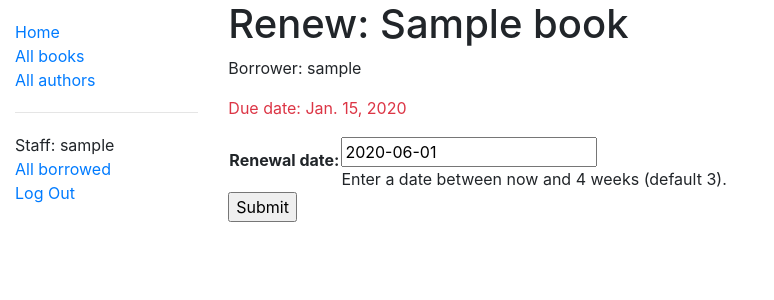
After one commit to dev-jochland/library, a Django app: page /catalog/book/00000000-0000-0000-0000-000000000001/renew in a window 1280 px wide. The commit adds this page. Shown: the top 300 px of the page, without its empty margins (0-774 px from the left). Run offline with Django 3.2, Linux system fonts and the light colour scheme; a user stored in the database is signed in; tables that the repository leaves empty hold one stand-in row (values such as "Sample post"); some libraries are stand-ins or nearby versions.

Commit message:
Added permissions and created a staff only view

```diff
--- a/catalog/admin.py
+++ b/catalog/admin.py
@@ -47,7 +47,7 @@ class BookInstanceAdmin(admin.ModelAdmin):
     # To be able to filter which items are displayed based on that model specific field,
     # You do this by listing those fields in the list_filter attribute
     list_filter = ('status', 'due_back')
-    list_display = ('book', 'status', 'due_back', 'id')
+    list_display = ('book', 'status', 'borrower', 'due_back', 'id')
 
     # I added "sections" to group related model information within the detail form,
     # using the fieldsets attribute. Each section has its own title (or None, if you don't
@@ -57,7 +57,7 @@ class BookInstanceAdmin(admin.ModelAdmin):
             'fields': ('book', 'imprint', 'id')
         }),
         ('Availability', {
-            'fields': ('status', 'due_back')
+            'fields': ('status', 'due_back', 'borrower')
         }),
     )
 
--- /dev/null
+++ b/catalog/forms.py
@@ -0,0 +1,102 @@
+from django.forms import ModelForm
+from django import forms
+import datetime
+from django.core.exceptions import ValidationError
+from django.utils.translation import ugettext_lazy
+from .models import BookInstance
+
+
+# Creating a Form class using this (forms.Form) approach described below is very
+# flexible, allowing you to create whatever sort of form page you like and associate
+# it with any model or models.
+
+
+class RenewBookForm(forms.Form):
+    renewal_date = forms.DateField(
+        help_text="Enter a date between now and 4 weeks (default 3).")
+
+# Django provides numerous places where you can validate your data. The easiest way to
+# validate a single field is to override the method clean_<fieldname>() for the field
+# you want to check
+    def clean_renewal_date(self):
+        data = self.cleaned_data['renewal_date']
+
+        # check if a date is not in the past.
+        if data < datetime.date.today():
+            raise ValidationError(ugettext_lazy(
+                'Invalid date: Renewal in past'))
+
+        # check if a date is in the allowed range (+4 weeks from today).
+        if data > datetime.date.today() + datetime.timedelta(weeks=4):
+            raise ValidationError(ugettext_lazy(
+                'Invalid date: Renewal more than 4 weeks ahead'))
+
+        # Remember to always return the cleaned data
+        return data
+
+
+# However, if you just need a form to map the fields of a single model then your model will
+# already define most of the information that you need in your form: fields, labels, help
+# text and so on. Rather than recreating the model definitions in your form, it is easier
+# to use the ModelForm helper class to create the form from your model. This ModelForm can
+# then be used within your views in exactly the same way as an ordinary Form.
+
+
+class RenewBookModelForm(ModelForm):
+    def clean_due_back(self):
+        data = self.cleaned_data['due_back']
+
+        # Check if a date is not in the past.
+        if data < datetime.date.today():
+            raise ValidationError(ugettext_lazy('Invalid date - renewal in past'))
+
+        # Check if a date is in the allowed range (+4 weeks from today).
+        if data > datetime.date.today() + datetime.timedelta(weeks=4):
+            raise ValidationError(ugettext_lazy('Invalid date - renewal more than 4 weeks ahead'))
+
+        # Remember to always return the cleaned data.
+        return data
+
+    class Meta:
+        model = BookInstance
+
+        # you can include all fields using fields = '__all__', or you can use exclude (instead of
+        # fields) to specify the fields not to include from the model
+        fields = ['due_back']
+
+        # Field 'due_back' in models.py didn't define any of the model definition overridden below.
+        # The rest of the information comes from the model field definitions
+        # (e.g. labels, widgets, help text, error messages). If these aren't quite right, then
+        # override them in class Meta here as done below, specifying a dictionary containing
+        # the field to change and its new value
+        labels = {'due_back': ugettext_lazy('Renewal date')}
+        help_texts = {'due_back': ugettext_lazy('Enter a date between now and 4 weeks (default 3).')}
+
+
+# ARGUMENTS COMMON TO MOST FIELDS
+# 1. required: If True, the field may not be left blank or given a None value. Fields are
+# required by default, so you would set required=False to allow blank values in the form.
+
+# 2. label: The label to use when rendering the field in HTML. If a label is not specified,
+# Django will create one from the field name by capitalizing the first letter and replacing
+# underscores with spaces (e.g. Renewal date).
+
+# 3. label_suffix: By default, a colon is displayed after the label (e.g. Renewal date:).
+# This argument allows you to specify a different suffix containing other character(s).
+
+# 4. initial: The initial value for the field when the form is displayed.
+
+# 5. widget: The display widget to use.
+
+# 6. help_text (as seen in the example above): Additional text that can be displayed in
+# forms to explain how to use the field.
+
+# 7. error_messages: A list of error messages for the field. You can override these with
+# your own messages if needed.
+
+# 8. validators: A list of functions that will be called on the field when it is validated.
+
+# 9. localize: Enables the localization of form data input (see link for more information).
+
+# 10. disabled: The field is displayed but its value cannot be edited if this is True. The
+# default is False.
--- a/catalog/templates/base.html
+++ b/catalog/templates/base.html
@@ -19,6 +19,33 @@
                       <li><a href="{% url 'catalog:book-list' %}">All books</a></li>
                       <li><a href="{% url 'catalog:author-list' %}">All authors</a></li>
                   </ul>
+
+                   <ul class="sidebar-nav">
+                      {% if user.is_authenticated and user.is_authenticated != user.is_staff %}
+                          <li>User: {{ user.get_username }}</li>
+                          <li><a href="{% url 'catalog:my-borrowed' %}">My Borrowed</a></li>
+                          <li><a href="{% url 'logout' %}?next={{ request.path }}">Log Out</a></li>
+                      {% else %}
+                          {% if user.is_staff %}
+
+                          {% else %}
+                              <li>
+                                  <a href="{% url 'login' %}?next={{ request.path }}">Log In</a>
+                              </li>
+                          {%  endif %}
+                      {% endif %}
+                   </ul>
+
+                  {% if user.is_authenticated and user.is_staff %}
+                      <hr />
+                      <ul class="sidebar-nav">
+                          <li>Staff: {{ user.get_username }}</li>
+                          {% if perms.catalog.can_mark_returned %}
+                              <li><a href="{% url 'catalog:all-borrowed' %}">All borrowed</a></li>
+                          {% endif %}
+                          <li><a href="{% url 'logout' %}?next={{ request.path }}">Log Out</a></li>
+                      </ul>
+                  {% endif %}
               {% endblock %}
           </div>
 
--- /dev/null
+++ b/catalog/templates/catalog/book_renew_librarian.html
@@ -0,0 +1,29 @@
+{% extends "base.html" %}
+
+{% block title %}
+    <title>
+        Renew Date
+    </title>
+{% endblock %}
+
+{% block content %}
+    <h1>Renew: {{ book_instance.book.title }}</h1>
+    <p>Borrower: {{ book_instance.borrower }}</p>
+    <p{% if book_instance.is_overdue %} class="text-danger"{% endif %}>Due date: {{ book_instance.due_back }}</p>
+
+    <!--an empty action as shown below, means that the form data will be posted back to the current URL of the page
+    (which is what I want!).
+
+{#    Using {{ form.as_table }} as shown below, each field is rendered as a table row. You can also render each field#}
+{#    as a list item (using {{ form.as_ul }} ) or as a paragraph (using {{ form.as_p }}).#}
+
+    It is also possible to have complete control over the rendering of each part of the form, by indexing its
+    properties using dot notation.-->
+    <form action="" method="post">
+        {% csrf_token %}
+        <table>
+            {{ form.as_table }}
+        </table>
+        <input type="submit" value="Submit">
+    </form>
+{% endblock %}
--- a/catalog/urls.py
+++ b/catalog/urls.py
@@ -7,6 +7,9 @@ urlpatterns = [
     path('books/', views.BookListView.as_view(), name='book-list'),
     path('books/<int:pk>/', views.BookDetailView.as_view(), name='book-detail'),
     path('authors/', views.AuthorListView.as_view(), name='author-list'),
-    path('authors/<int:pk>', views.AuthorDetailView.as_view(), name='author-detail')
+    path('authors/<int:pk>', views.AuthorDetailView.as_view(), name='author-detail'),
+    path('mybooks/', views.LoanedBooksByUserListView.as_view(), name='my-borrowed'),
+    path('borrowed/', views.LoanedBooksAllListView.as_view(), name='all-borrowed'),
+    path('book/<uuid:pk>/renew', views.renew_book_librarian, name='renew-book-librarian'),
 
 ]
--- a/catalog/views.py
+++ b/catalog/views.py
@@ -1,6 +1,13 @@
-from django.shortcuts import render
+import datetime
+
+from django.shortcuts import render, get_object_or_404
 from .models import Author, Book, BookInstance, Genre, Language
 from django.views import generic
+from django.contrib.auth.mixins import LoginRequiredMixin, PermissionRequiredMixin
+from django.http import HttpResponseRedirect
+from django.urls import reverse
+from .forms import RenewBookModelForm, RenewBookForm
+from django.contrib.auth.decorators import permission_required
 
 
 # Create your views here.
@@ -84,3 +91,140 @@ class AuthorListView(generic.ListView):
 # Using the default template name(author_detail.html) as well as context name{{author}} here
 class AuthorDetailView(generic.DetailView):
     model = Author
+
+# You can get information about the currently logged in user in templates with the {{ user }}
+# template variable (this is added to the template context by default when you set up the
+# project. Typically you will first test against the {{ user.is_authenticated }} template
+# variable to determine whether the user is eligible to see specific content. To demonstrate
+# this, next i'll update our sidebar to display a "Login" link if the user is logged out, and
+# a "Logout" link if they are logged in. in 'base.html' Note also how I appended ?next={{request.path}}
+# to the end of the URLs, what this does is, after the user has successfully logged in/out,
+# the views will use this "next" value to redirect the user back to the page where they first
+# clicked the login/logout link
+
+
+# The easiest way to restrict access to logged-in users in your class-based views is to derive from
+# LoginRequiredMixin
+
+# from django.contrib.auth.mixins import LoginRequiredMixin
+# class MyView(LoginRequiredMixin, View):
+#     login_url = '/login/'
+#     redirect_field_name = 'redirect_to'
+
+
+# view for getting the list of all books that have been loaned to the current user
+class LoanedBooksByUserListView(LoginRequiredMixin, generic.ListView):
+    """Generic class-based view listing books on loan to current user."""
+    model = BookInstance
+    # Using a different template_name, rather than using the default, because we may end
+    # up having a few different lists of BookInstance records, with different views and
+    # templates.
+    template_name = 'catalog/bookinstance_list_borrowed_user.html'
+    paginate_by = 10
+
+    # In order to restrict query to just the BookInstance objects for the current user,
+    # I re-implement get_queryset() as below. Note that "o" is the stored code for "on loan"
+    # and I order by the due_back date so that the oldest items are displayed first.
+    def get_queryset(self):
+        return BookInstance.objects.filter(
+            borrower=self.request.user).filter(
+            status__exact='o').order_by(
+            'due_back')
+
+# TEMPLATE: The current user's permissions are stored in a template variable called {{ perms }}.
+# One can check whether the current user has a particular permission using the specific variable
+# name within the associated Django "app" — e.g. {{ perms.catalog.can_mark_returned }}
+# ==> ([can_marked_returned] was define in models.py) will be True if the user has this permission,
+# and False otherwise. We typically test for the permission using the template {% if %}
+
+
+# VIEWS: Permissions can be tested in function view using the permission_required decorator or in a
+# class-based view using the PermissionRequiredMixin.
+
+
+# FUNCTION based view with two hypothetical permissions declared in models.py
+# from django.contrib.auth.decorators import permission_required
+# @permission_required('catalog.can_mark_returned')
+# @permission_required('catalog.can_edit')
+# def my_view(request):
+#     ...
+
+
+# CLASS based view with two hypothetical permissions declared in models.py
+# from django.contrib.auth.mixins import PermissionRequiredMixin
+# class MyView(PermissionRequiredMixin, View):
+#    permission_required = 'catalog.can_mark_returned'
+
+    # Or multiple permissions
+#    permission_required = ('catalog.can_mark_returned', 'catalog.can_edit')
+
+
+# To restrict a particular view to only librarians aka staff alone, can be
+# achieved using the @staff_member_required for function view or use the
+# PermissionRequiredMixin for class views with the common default template
+# variable called {{user.is_staff}}
+
+
+# To test this permission locally, don't forget to give your librarian a 'staff'
+# and 'Set Book as returned' permissions from admin.
+class LoanedBooksAllListView(PermissionRequiredMixin, generic.ListView):
+    """Generic class-based view listing all books on loan. Only visible to users with can_mark_returned permission."""
+    model = BookInstance
+    permission_required = 'catalog.can_mark_returned'
+    template_name = 'catalog/bookinstance_list_borrowed_all.html'
+    paginate_by = 10
+
+    def get_queryset(self):
+        return BookInstance.objects.filter(status__exact='o').order_by('due_back')
+
+# the view has to render the default form when it is first called and then either re-render
+# it with error messages if the data is invalid, or process the data and redirect to a new
+# page if the data is valid. In order to perform these different actions, the view has to be
+# able to know whether it is being called for the first time to render the default form, or
+# a subsequent time to validate data.
+
+# For forms that use a POST request to submit information to the server, the most common
+# pattern is for the view to test against the POST request type (if request.method == 'POST':)
+# to identify form validation requests and GET (using an else condition) to identify the
+# initial form creation request.
+
+
+@permission_required('catalog.can_renew')
+def renew_book_librarian(request, pk):
+
+    # get_object_or_404() Returns a specified object from a model based on its primary key value,
+    # and raises an Http404 exception (not found) if the record does not exist.
+    book_instance = get_object_or_404(BookInstance, pk=pk)
+
+    # If this is a POST request then process the Form Data
+    if request.method == 'POST':
+
+        # Create a form instance and populate it with data from the request(binding)
+        # Dont forget to change to RenewBook form when using (forms.Form)
+        form = RenewBookModelForm(request.POST)
+
+        # Check if form is valid
+        if form.is_valid():
+            # If using (forms.form) from forms.py use: the current active one is for (ModelForm)
+            # book_instance.due_back = form.cleaned_data['renewal_date']
+            book_instance.due_back = form.cleaned_data['due_back']
+            book_instance.save()
+
+            # redirect to a new URl. reverse() generates a URL from a URL
+            # configuration name and a set of arguments. It is the Python
+            # equivalent of the url tag in templates
+            return HttpResponseRedirect(reverse('catalog:all-borrowed'))
+
+    # If this is a GET (or any other method) create the default form
+    else:
+        proposed_renewal_date = datetime.date.today() + datetime.timedelta(weeks=3)
+        # Dont forget to change to RenewBook form when using (forms.Form)
+        # also change {initial} key to 'renewed_date'
+        form = RenewBookModelForm(initial={'due_back': proposed_renewal_date})
+
+    context = {
+        'form': form,
+        'book_instance': book_instance,
+    }
+
+    return render(request, 'catalog/book_renew_librarian.html', context)
--- a/locallibrary/settings.py
+++ b/locallibrary/settings.py
@@ -125,3 +125,9 @@ STATIC_ROOT = (
 
 # Redirect to home URL after login (Default redirects to /accounts/profile/)
 LOGIN_REDIRECT_URL = '/'
+
+# Local test for email password reset, ensure you register an arbitrary email
+# when creating a superuser account for you to be able to see the email and
+# reset link on your console
+
+EMAIL_BACKEND = 'django.core.mail.backends.console.EmailBackend'
```
Also changed, not shown: catalog/models.py (+27 -1 lines), catalog/templates/catalog/bookinstance_list_borrowed_all.html (added, +36 -0 lines), catalog/templates/catalog/bookinstance_list_borrowed_user.html (added, +24 -0 lines), locallibrary/urls.py (+8 -8 lines), catalog/migrations/0003_auto_20200509_1326.py (added), catalog/migrations/0004_auto_20200511_0215.py (added).
